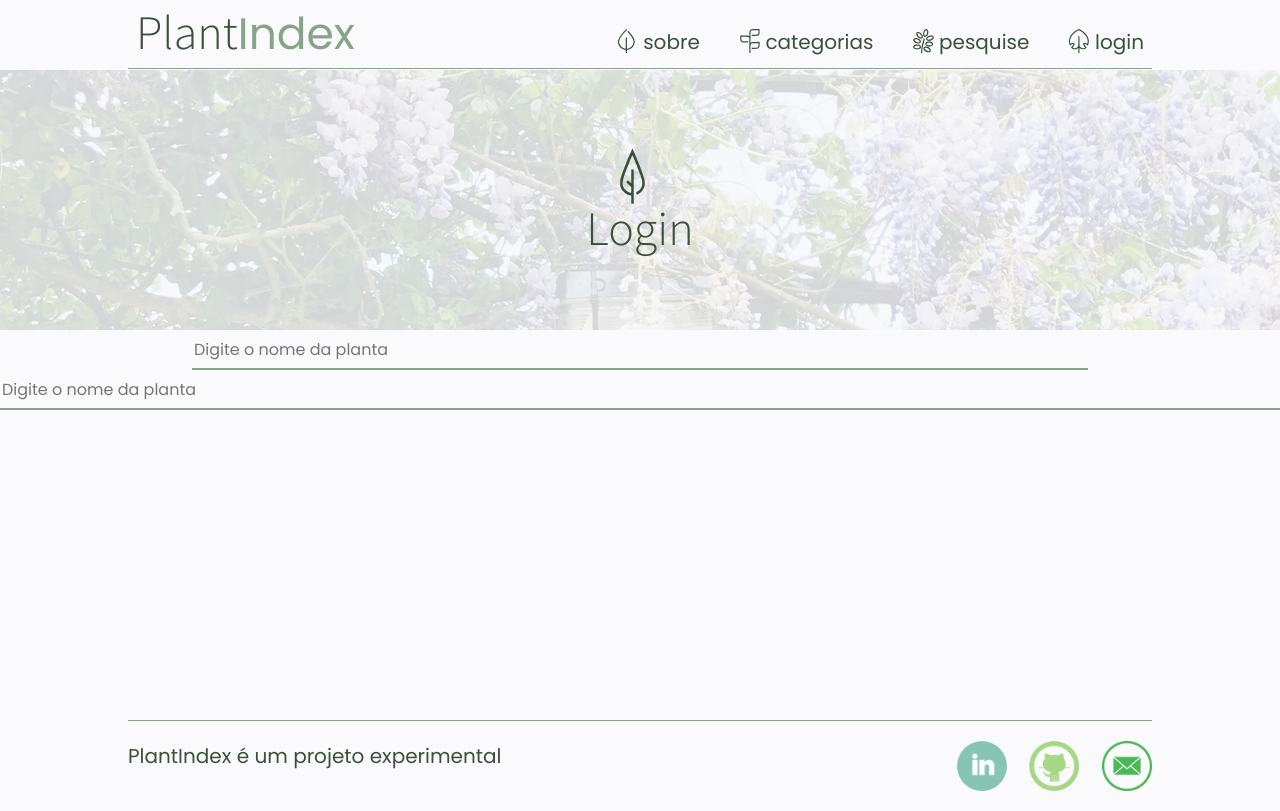
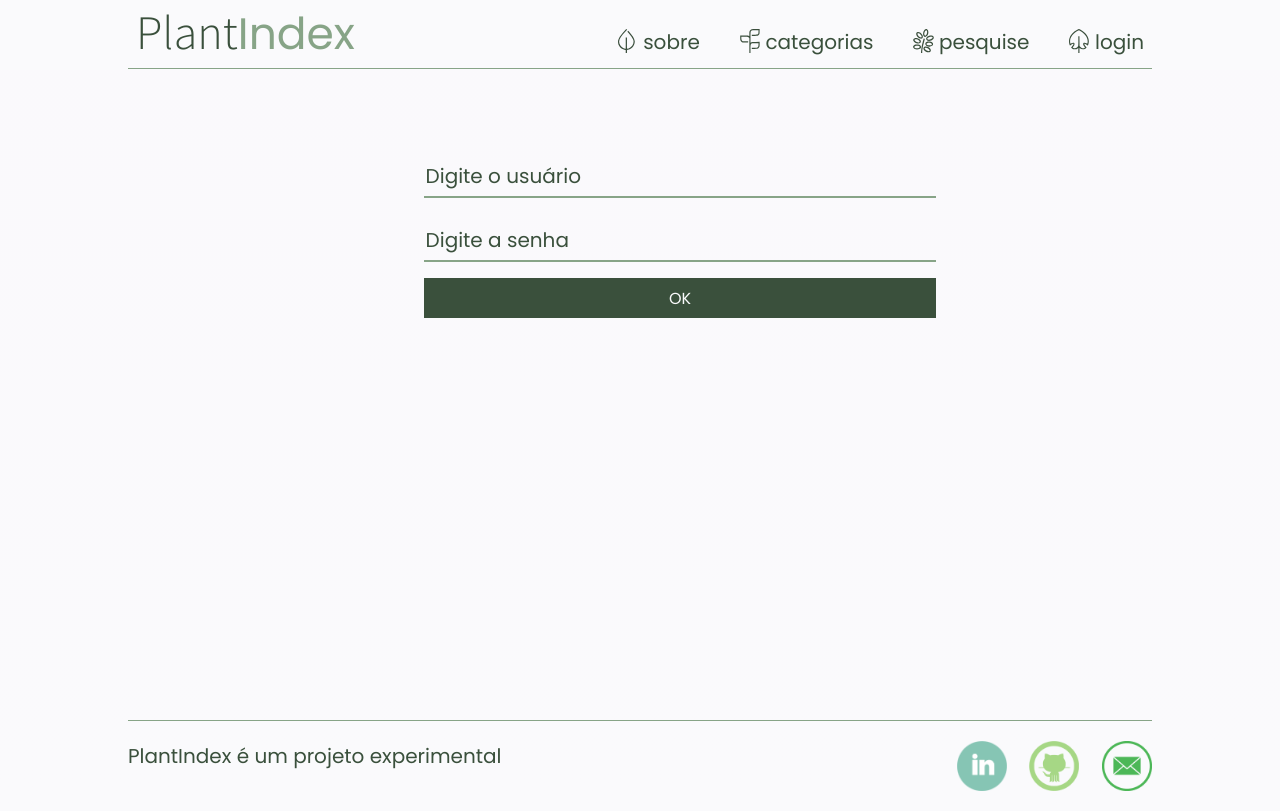
Before and after one commit to alenakano/plantindex-react, a React (Create React App) app: page /login in a window 1280 px wide. Built offline with nearby package versions, Linux system fonts and the light colour scheme; no server answers.

Commit message:
Update input and login form.

```diff
--- a/src/components/base/button/button.scss
+++ b/src/components/base/button/button.scss
@@ -4,7 +4,7 @@
   font-family: $font-button;
   font-weight: $font-weight-default;
   font-size: medium;
-  display: inline;
+  display: block;
   cursor: pointer;
   width: 100%;
   height: 2.5rem;
--- a/src/components/base/input/input.jsx
+++ b/src/components/base/input/input.jsx
@@ -17,15 +17,16 @@ function Input({
         className={showFindIcon(showIcon)}
         aria-label={placeholder}
         name={name} type="text"
-        placeholder={placeholder}
         maxLength = {maxLength}
         onInput={(e) => {
-            e.preventDefault();
-            onValueInput(e.target.value);
-            subjectInput.next(e.target.value);
-          }
+          e.preventDefault();
+          onValueInput(e.target.value);
+          subjectInput.next(e.target.value);
         }
+      }
+        required
       />
+      <span className={placeHolderPosition(showIcon)}>{placeholder}</span>
     </div>
   );
 }
@@ -34,4 +35,8 @@ function showFindIcon(showIcon) {
   return showIcon ? 'input-search__field-icon' : 'input-search__field';
 }
 
+function placeHolderPosition(showIcon) {
+  return showIcon ? 'input-search__floating-label-icon' : 'input-search__floating-label';
+}
+
 export default Input;
--- a/src/components/base/input/input.scss
+++ b/src/components/base/input/input.scss
@@ -2,7 +2,7 @@
 
 @mixin input-settings() {
 	width: 100%;
-  height: 2.5rem;
+  height: 2rem;
   border: none;
   background-color: transparent;
   border-bottom: 0.15rem solid $border-bright-color;
@@ -19,10 +19,19 @@
     transition: 0.5s;
     border-bottom: 0.15rem solid $border-focus-color;
   }
+  &:focus ~ .input-search__floating-label,
+  &:valid ~ .input-search__floating-label,
+  &:focus ~ .input-search__floating-label-icon,
+  &:valid ~ .input-search__floating-label-icon {
+    bottom: 3.5rem;
+    font-size: 11px;
+    opacity: 1;
+  }
 }
 
 .input-search {
   position: relative;
+  padding: 1rem 0 1rem 0;
   &__icon {
     position: absolute;
     background: url('../../../assets/search.svg') no-repeat;
@@ -39,4 +48,16 @@
     @include input-settings();
     padding-left: 3rem;
   }
+  &__floating-label {
+    pointer-events: none;
+    transition: 0.2s ease all;
+    position: absolute;
+    left: 0.1rem;
+  }
+  &__floating-label-icon {
+    pointer-events: none;
+    transition: 0.2s ease all;
+    position: absolute;
+    left: 3rem;
+  }
 }
--- a/src/components/pages/login-page/login-page.jsx
+++ b/src/components/pages/login-page/login-page.jsx
@@ -2,30 +2,28 @@ import React, { useEffect } from 'react';
 import './login-page.scss'
 import '../presentation.scss'
 import Input from '../../base/input';
+import Button from '../../base/button';
 
 function LoginPage() {
   return (
     <main className="main">
-      <section className="presentation">
-        <div className="presentation__bg presentation__bg--sobre"></div>
-        <object aria-label="vasos" alt="imagem-vasos" type="image/svg+xml" className="presentation__icon3"></object>
-        <div className="presentation__text title--signature">
-          Login
+      <section>
+      <div className="login-form">
+          <form className="login-form__input" onSubmit={e => e.preventDefault()}>
+            <Input
+              placeholder = "Digite o usuário"
+              maxLength = {20}
+              type="email"
+            />
+            <Input
+              placeholder = "Digite a senha"
+              maxLength = {20}
+              type="password"
+            />
+            <Button>
+            </Button>
+          </form>
         </div>
-      </section>
-      <section className="login">
-      <div className="form-search__input">
-          <Input
-            placeholder = "Digite o nome da planta"
-            maxLength = {20}
-          />
-        </div>
-
-          <Input
-            placeholder = "Digite o nome da planta"
-            maxLength = {20}
-          />
-
       </section>
     </main>
   );
--- a/src/components/pages/login-page/login-page.scss
+++ b/src/components/pages/login-page/login-page.scss
@@ -0,0 +1,13 @@
+@import '../../../variables';
+
+.login-form {
+  width: 80%;
+  margin: 0 auto;
+  padding: 5rem 0 0 5rem;
+  display: flex;
+  align-items: center;
+  &__input {
+    margin: 0 auto;
+    width: 50%;
+  }
+}
```
